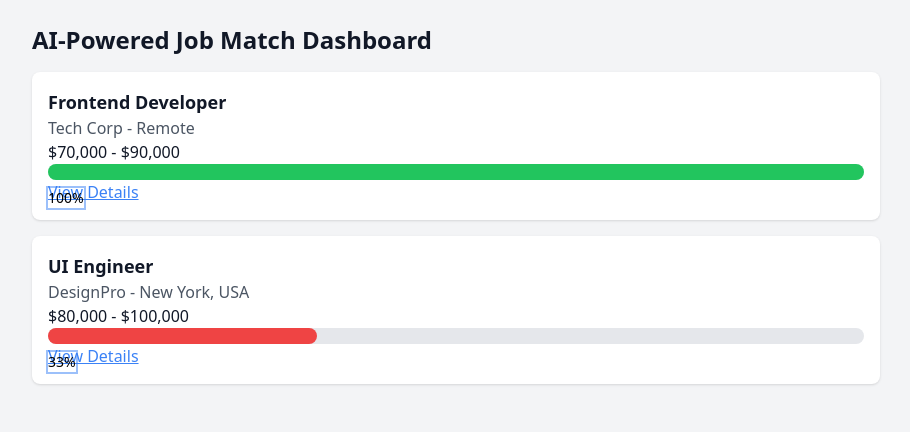
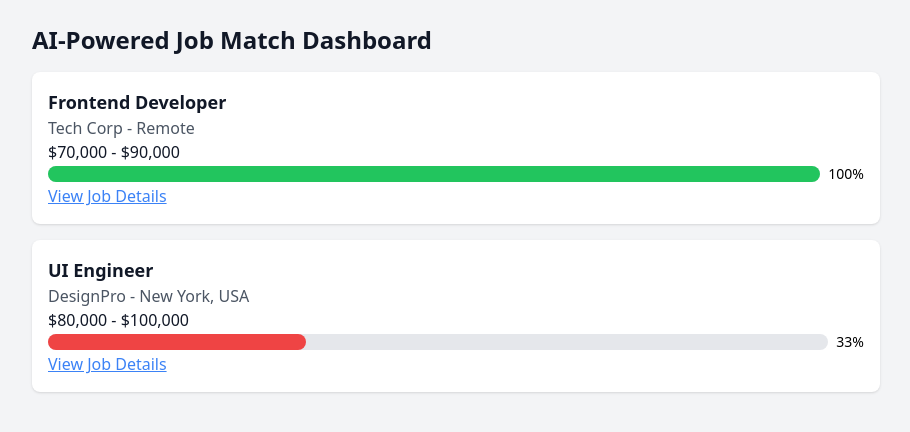
Before and after one commit to abdul-busybrain/job-match-board, a Next.js app: page / in a window 1280 px wide. Shown: the top 432 px of the page, without its empty margins (184-1094 px from the left). Built offline with nearby package versions, Linux system fonts and the light colour scheme.

Commit message:
Format Job Details Page

```diff
--- a/src/app/job/[id]/page.tsx
+++ b/src/app/job/[id]/page.tsx
@@ -43,20 +43,39 @@ export default function JobDetailsPage() {
 
   return (
     <div className="p-6 bg-white shadow rounded-lg">
-      <h1 className="text-2xl font-bold">{job.title}</h1>
-      <p className="text-gray-600">
-        {job.company} - {job.location}
-      </p>
-      <p className="font-medium">{job.salary}</p>
-      <ul className="list-disc list-inside">
-        {job.requiredSkills.map((skill) => (
-          <li key={skill}>{skill}</li>
-        ))}
-      </ul>
+      <h1 className="text-2xl font-bold">About the job</h1>
+      <div className="flex items-center gap-2 mt-4">
+        <h2 className="text-2xl font-bold">Job Title:</h2>
+        <span>{job.title}</span>
+      </div>
+
+      <div className="flex items-center gap-2">
+        <p className=" font-bold">Company name: </p>
+        <span>{job.company}</span>
+      </div>
+
+      <div className="flex items-center gap-2">
+        <p className="font-bold">Job location:</p>
+        {job.location}
+      </div>
+
+      <div className="flex items-center gap-2">
+        <p className="font-bold">Salary range:</p>
+        <span>{job.salary}</span>
+      </div>
+
+      <div className="flex gap-2">
+        <p className="font-bold">Required skills:</p>
+        <ul className="list-none">
+          {job.requiredSkills.map((skill) => (
+            <li key={skill}>{skill}</li>
+          ))}
+        </ul>
+      </div>
       <Button className="mt-3" disabled={matchScore < 50}>
         {matchScore >= 50
           ? "Apply Now"
-          : `Improve Skills your ${job.requiredSkills.join(", ")}`}
+          : `Improve your skills in ${job.requiredSkills.join(", ")}`}
       </Button>
     </div>
   );
--- a/src/components/JobList.tsx
+++ b/src/components/JobList.tsx
@@ -46,7 +46,7 @@ export default function JobList() {
 
             {/* View Job Details */}
             <Link href={`/job/${job.id}`} className="text-blue-500 underline">
-              View Details
+              View Job Details
             </Link>
           </div>
         );
--- a/src/components/ProgressBar.tsx
+++ b/src/components/ProgressBar.tsx
@@ -7,7 +7,8 @@ function ProgressBar({ score }: { score: number }) {
     score >= 80 ? "bg-green-500" : score >= 50 ? "bg-yellow-500" : "bg-red-500";
 
   return (
-    <div className="w-full bg-gray-200 rounded-full h-4 relative">
+    <div className="flex items-center gap-2 w-full">
+      <div className="relative w-full bg-gray-200 rounded-full h-4 ">
         {/* Custome colored bar */}
         <div
           className={`absolute top-0 left-0 h-4 rounded-full ${color}`}
@@ -16,11 +17,10 @@ function ProgressBar({ score }: { score: number }) {
 
         {/* Invisible Progress Bar to maintain Layout */}
         <Progress value={score} className="opacity-0" />
+      </div>
 
       {/* Percentage label */}
-      <span className="absolute ring-2 text-sm font-medium text-black mt-4">
-        {score}%
-      </span>
+      <span className="text-sm font-medium text-black ">{score}%</span>
     </div>
   );
 }
```
Lines whose indentation alone changed are shown as unchanged.
